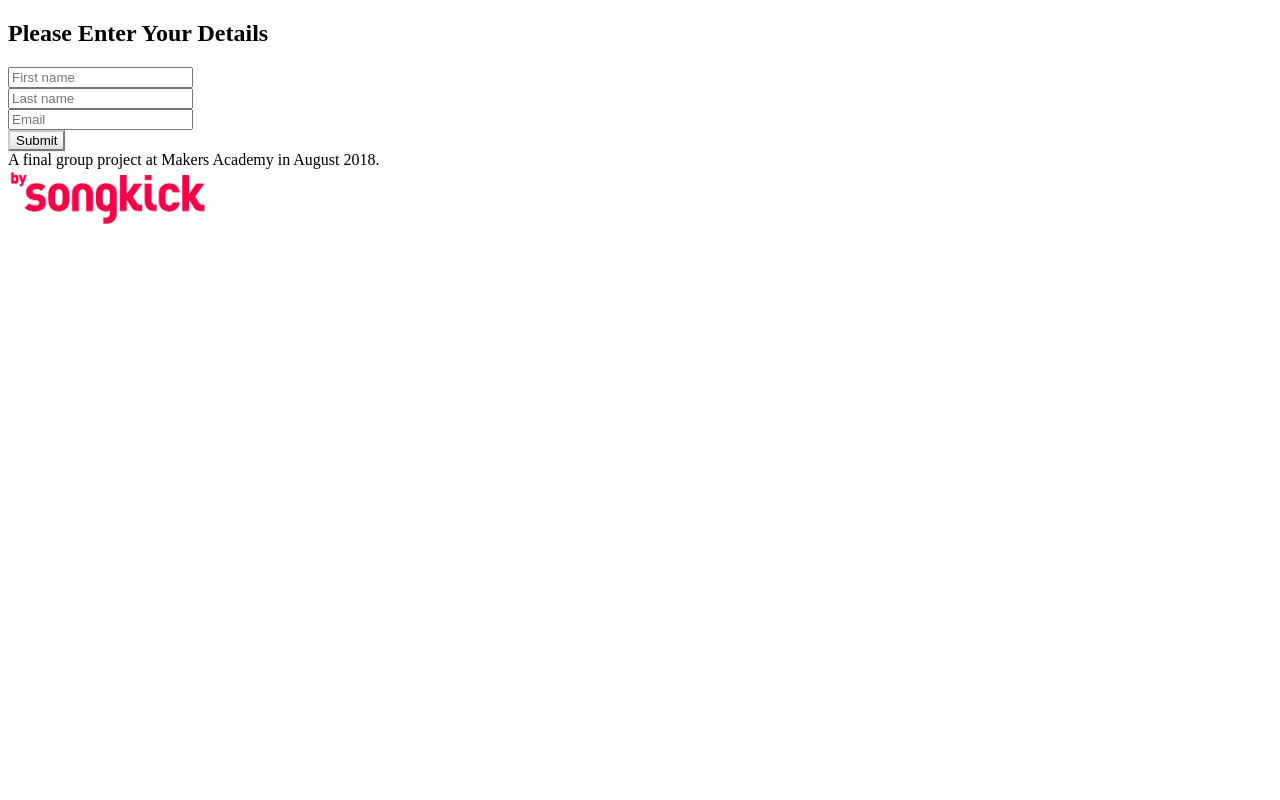
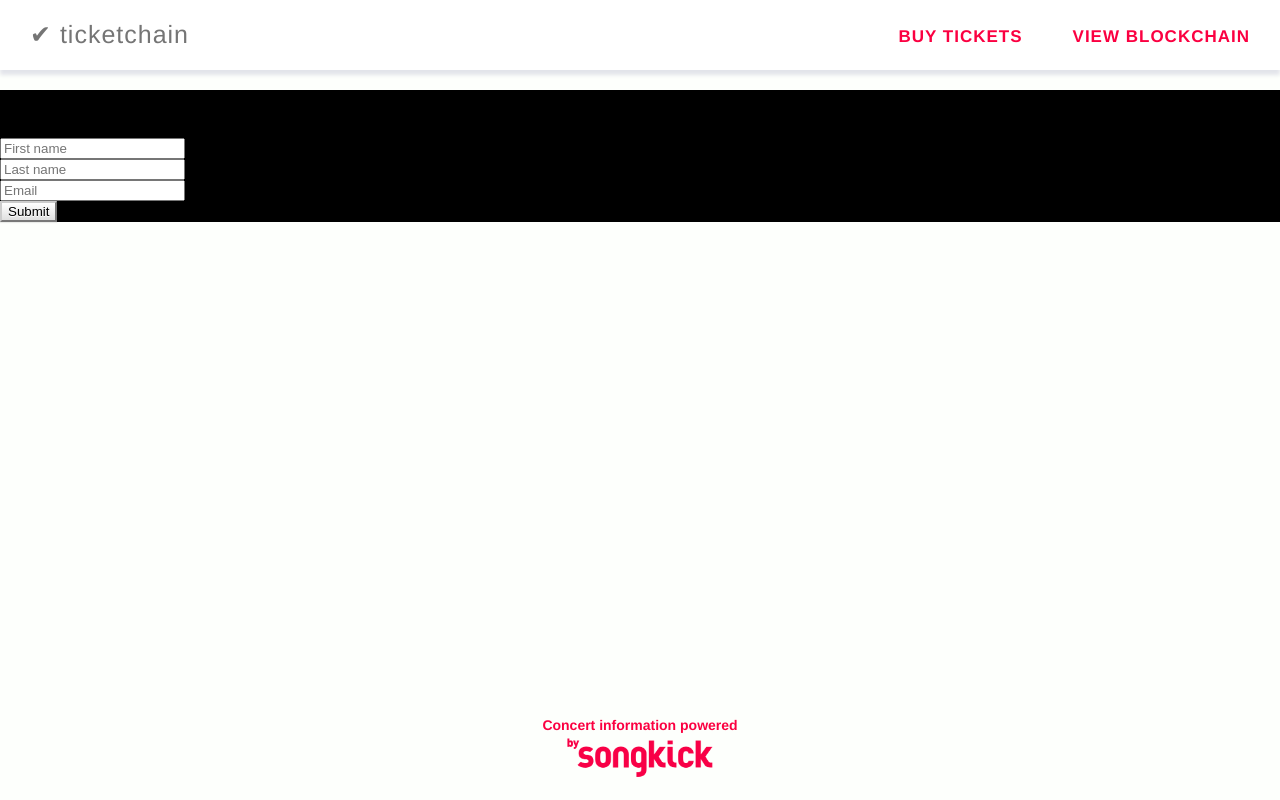
Before and after one commit to jeff1108/Blockchain-ticketing-app, a React app: page / in a window 1280 px wide. Built offline with nearby package versions, Linux system fonts and the light colour scheme.

Commit message:
Basic Header and Footer added to page

```diff
--- a/public/index.html
+++ b/public/index.html
@@ -11,6 +11,7 @@
     <link rel="manifest" href="%PUBLIC_URL%/manifest.json">
     <link rel="shortcut icon" href="%PUBLIC_URL%/favicon.ico">
     <link rel="stylesheet" href="https://maxcdn.bootstrapcdn.com/bootstrap/3.3.7/css/bootstrap-theme.min.css" integrity="sha384-rHyoN1iRsVXV4nD0JutlnGaslCJuC7uwjduW9SVrLvRYooPp2bWYgmgJQIXwl/Sp" crossorigin="anonymous">
+    <link href="https://fonts.googleapis.com/css?family=Oleo+Script" rel="stylesheet">
 
     <!--
       Notice the use of %PUBLIC_URL% in the tags above.
@@ -21,22 +22,12 @@
       work correctly both with client-side routing and a non-root public URL.
       Learn how to configure a non-root public URL by running `npm run build`.
     -->
-    <title>React App</title>
+    <title>ticketchain - Concert tickets validated on the blockchain!</title>
   </head>
   <body>
     <noscript>
       You need to enable JavaScript to run this app.
     </noscript>
     <div id="root"></div>
-    <!--
-      This HTML file is a template.
-      If you open it directly in the browser, you will see an empty page.
-
-      You can add webfonts, meta tags, or analytics to this file.
-      The build step will place the bundled scripts into the <body> tag.
-
-      To begin the development, run `npm start` or `yarn start`.
-      To create a production bundle, use `npm run build` or `yarn build`.
-    -->
   </body>
 </html>
--- a/src/components/App.js
+++ b/src/components/App.js
@@ -6,14 +6,33 @@ import css from '../style/app.css';
 export class App extends Component {
   render() {
     return (
-      <div>
-        <BrowserRouter>
-          <Main />
-        </BrowserRouter>
-        <footer className='App-footer'>
-          <div className='credits'>A final group project at Makers Academy in August 2018.</div>
-          <div className='songkick_logo'><img width={200} alt='Powered by Songkick' src={require('../images/by-songkick-pink.png')} /></div>
-        </footer>
+      <div className='container'>
+        <div className='App-header'>
+          <a href='/'>
+            <div className='header-text'>
+              <h1>✔ ticketchain</h1>
+            </div>
+          </a>
+          <div className='header-links'>
+            <a href='/'>BUY TICKETS</a>
+            <a href='https://blockheads-backend.herokuapp.com/' id='space-left-link'>VIEW BLOCKCHAIN</a>
+          </div>
+        </div>
+        <div className='content'>
+          <BrowserRouter>
+            <Main />
+          </BrowserRouter>
+        </div>
+        <div className='App-footer'>
+          <a href='https://www.songkick.com/'>
+            <div className='footer-container'>
+              <div className='credits'>Concert information powered</div>
+              <div className='songkick_logo'>
+                <img width={150} alt='Powered by Songkick' src={require('../images/by-songkick-pink.png')} />
+              </div>
+            </div>
+          </a>
+        </div>
       </div>
     );
   }
--- a/src/components/Tickets.js
+++ b/src/components/Tickets.js
@@ -27,7 +27,7 @@ class Tickets extends Component {
       <div className='App'>
         <header className='App-header'>
           <h2>Welcome {firstName} {lastName}</h2>
-          <h3 className='App-title'>Checkout concerts in your area:</h3>
+          <h3 className='App-title'>Check out concerts in your area:</h3>
         </header>
         {
           this.state.concerts.map((concert, index) => {
--- a/src/style/app.css
+++ b/src/style/app.css
@@ -0,0 +1,83 @@
+html, body {
+  background-color: #fdfffc;
+  font-family: 'Helvetica Neue', 'Arial', sans-serif;
+  height: 100%;
+  margin: 0 !important;
+  padding: 0 !important;
+}
+
+#root {
+  margin: 0;
+  min-height: 100%;
+}
+
+.container {
+  margin: 0;
+  min-height: 100%;
+}
+
+.content {
+  background-color: black;
+}
+
+h1 {
+  color: #757575;
+  font-size: 25px;
+  font-weight: normal;
+  letter-spacing: 1px;
+  margin: 0;
+  /*text-shadow: 4px 4px #2b2d42;*/
+}
+
+.App-header {
+  background-color: white;
+  box-shadow: 0 5px 4px #E2E4EA;
+  height: 70px;
+}
+
+.header-links {
+  float: right;
+  padding: 27px 30px 10px 20px;
+}
+
+.header-links a {
+  color: #FB0041;
+  letter-spacing: 1px;
+  font-size: 17px;
+  font-weight: bold;
+  text-decoration: none;
+}
+
+#space-left-link {
+  margin: 0 0 0 50px;
+}
+
+.App-footer {
+  background-color: #fdfffc;
+  bottom: 2%;
+  position: fixed;
+  width: 100%;
+}
+
+.footer-container {
+  display: inline-block;
+  margin: 20px auto 0 auto;
+  text-align: center;
+  width: 100%;
+}
+
+.header-text {
+  float: left;
+  padding: 20px 20px 20px 30px;
+}
+
+.credits {
+  color: #FB0041;
+  font-size: 14px;
+  font-weight: bold;
+  margin: 0 0 3px 0;
+}
+
+.songkick_logo {
+
+}
```
Also changed, not shown: src/components/Tickets.test.js (+1 -1 lines).
